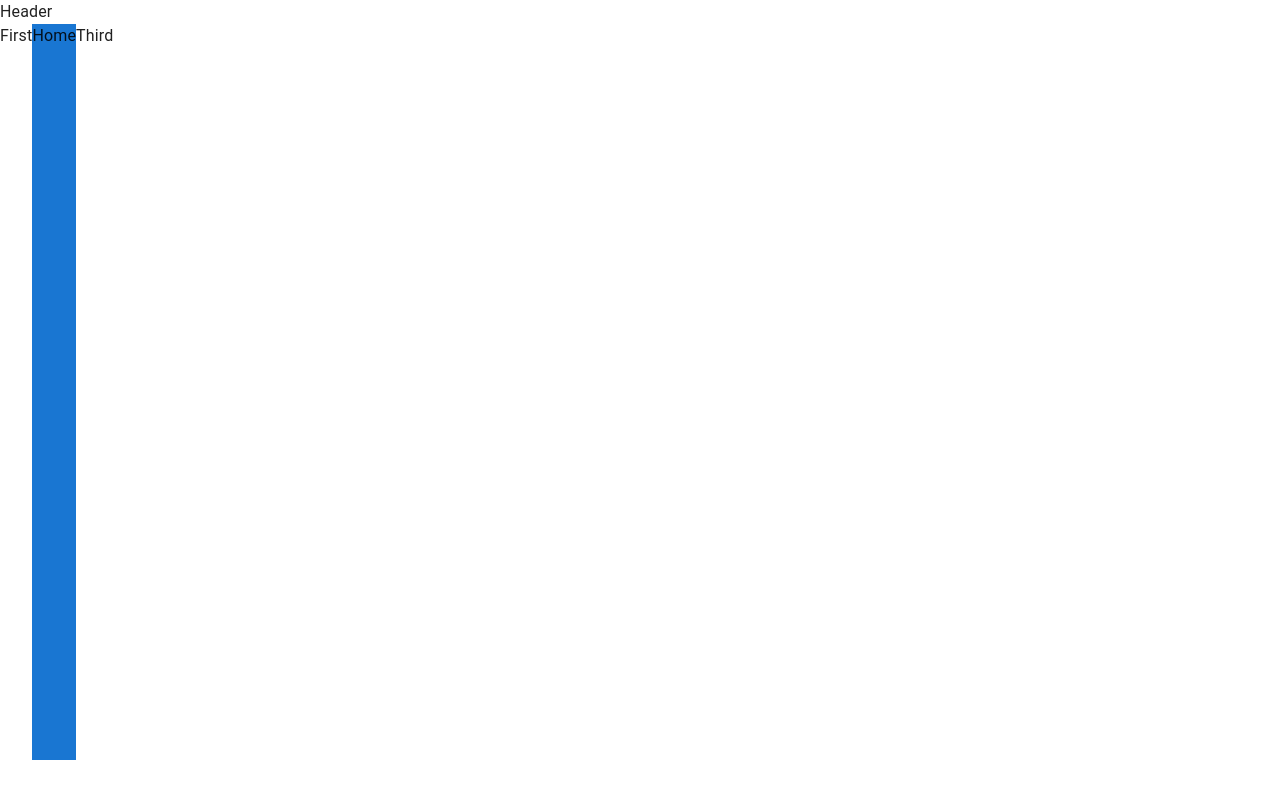
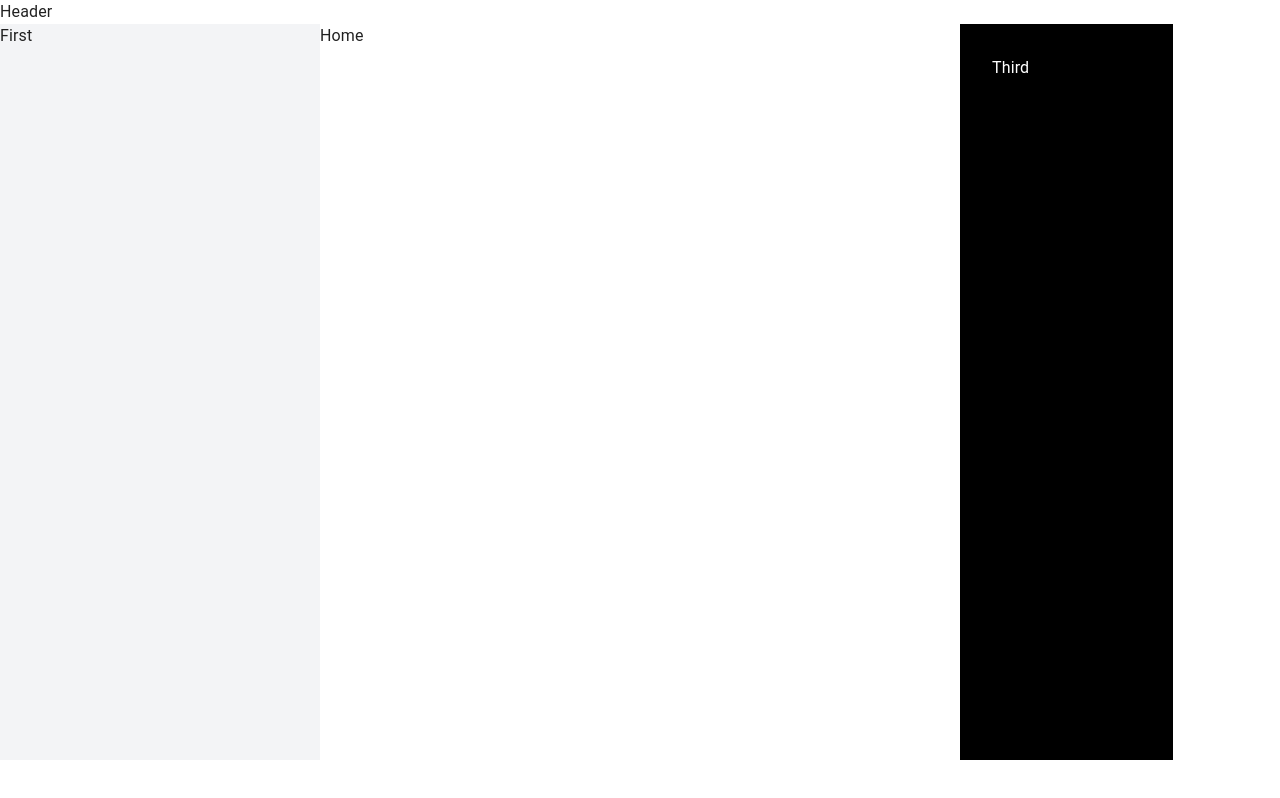
Before and after one commit to Anoopkr1906/Chatify, a React (Vite) app in the folder client/: page / in a window 1280 px wide. Built offline with nearby package versions, Linux system fonts and the light colour scheme.

Commit message:
Added appLayout

```diff
--- a/client/package.json
+++ b/client/package.json
@@ -14,6 +14,7 @@
     "@emotion/styled": "^11.14.0",
     "@mui/icons-material": "^7.1.2",
     "@mui/material": "^7.1.2",
+    "@tailwindcss/vite": "^4.1.10",
     "6pp": "^1.3.10",
     "chart.js": "^4.5.0",
     "moment": "^2.30.1",
@@ -21,7 +22,8 @@
     "react-chartjs-2": "^5.3.0",
     "react-dom": "^19.1.0",
     "react-hot-toast": "^2.5.2",
-    "react-router-dom": "^7.6.2"
+    "react-router-dom": "^7.6.2",
+    "tailwindcss": "^4.1.10"
   },
   "devDependencies": {
     "@eslint/js": "^9.25.0",
--- a/client/src/components/Layout/AppLayout.jsx
+++ b/client/src/components/Layout/AppLayout.jsx
@@ -1,27 +1,72 @@
-import React from 'react'
-import Header from './Header'
-import { Grid } from '@mui/material'
+// import React from 'react'
+// import Header from './Header'
+// import { Grid } from '@mui/material'
+
+// const AppLayout = () => (WrappedComponent) => {
+//   return (props) => {
+//     return (
+//         <>
+//             <Header />
+//             <Grid
+//                 container
+//                 height="calc(100vh - 4rem)"
+//                 sx={{
+//                   width: "100vw",           // Ensures grid takes full viewport width
+//                   margin: 0,                // Removes default margin
+//                   maxWidth: "100vw",        // Prevents overflow
+//                   flexWrap: "nowrap"        // Prevents items from wrapping
+//                 }}
+//             >
+//                 <Grid item xs={4} md={3} height="100%"
+//                    sx={{
+//                     display:{xs: "none" , sm: "block"}, // Hides on small screens
+//                    }}>
+//                     First
+//                 </Grid>
+//                 <Grid item xs={12} sm={8} md={5} lg={6} height="100%">
+//                     <WrappedComponent {...props}/>
+//                 </Grid>
+//                 <Grid item xs={4} md={4} lg={3} height="100%"
+//                     sx={{display: {xs: "none", md: "block"},
+//                     padding: "2rem",
+//                     bgcolor: "rgba(0, 0, 0, 0.85)"}}>
+//                     Third
+//                 </Grid>
+//             </Grid>
+//         </>
+//     )
+//   }
+// }
+
+// export default AppLayout
+
+
+
+import React from "react";
+import Header from "./Header";
 
 const AppLayout = () => (WrappedComponent) => {
   return (props) => {
     return (
-        <>
-            <Header />
-            <Grid container height={"calc(100vh - 4rem)"}>
-                <Grid item xs={4} height={"100%"}>
-                    First
-                </Grid>
-                <Grid item xs={4} height={"100%"} bgcolor="primary.main">
-                    <WrappedComponent {...props}/>
-                </Grid>
-                <Grid item xs={4} height={"100%"}>
-                    Third
-                </Grid>
-            </Grid>
+      <>
+        <Header />
+        <div className="w-screen h-[calc(100vh-4rem)] flex flex-row">
+          {/* Left Sidebar: hidden on xs, visible on sm and up */}
+          <div className="hidden sm:block sm:w-1/6 md:w-1/4 h-full bg-gray-100">
+            First
+          </div>
+          {/* Center Content */}
+          <div className="w-full sm:w-4/6 md:w-2/4 lg:w-1/2 h-full">
+            <WrappedComponent {...props} />
+          </div>
+          {/* Right Sidebar: hidden on xs and sm, visible on md and up */}
+          <div className="hidden md:block md:w-1/4 lg:w-1/6 h-full bg-black bg-opacity-85 p-8 text-white">
+            Third
+          </div>
+        </div>
+      </>
+    );
+  };
+};
 
-        </>
-    )
-  }
-}
-
-export default AppLayout
+export default AppLayout;
--- /dev/null
+++ b/client/src/index.css
@@ -0,0 +1 @@
+@import "tailwindcss";
--- a/client/src/main.jsx
+++ b/client/src/main.jsx
@@ -2,6 +2,7 @@ import { StrictMode } from 'react'
 import { createRoot } from 'react-dom/client'
 import App from './App.jsx'
 import {CssBaseline} from '@mui/material'
+import './index.css'
 
 createRoot(document.getElementById('root')).render(
   <StrictMode>
--- a/client/vite.config.js
+++ b/client/vite.config.js
@@ -1,7 +1,8 @@
 import { defineConfig } from 'vite'
 import react from '@vitejs/plugin-react-swc'
+import tailwindcss from '@tailwindcss/vite'
 
 // https://vite.dev/config/
 export default defineConfig({
-  plugins: [react()],
+  plugins: [react() , tailwindcss()],
 })
```
Also changed, not shown: 1 other file (tests, documents, lock files or other folders).
